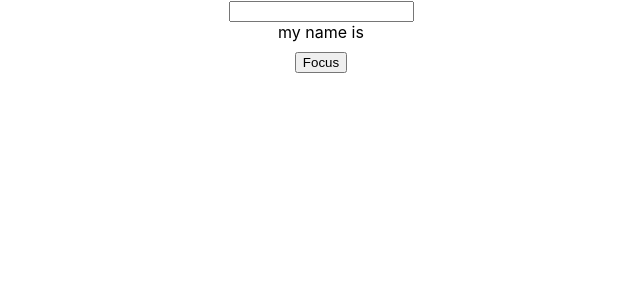
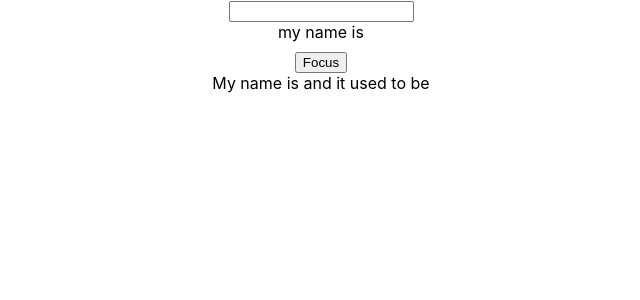
Before and after one commit to kaseyknudsen/react-hooks-practice, a React (Create React App) app: page / in a window 1280 px wide. Shown: the top 300 px of the page, without its empty margins (319-959 px from the left). Built offline with nearby package versions, Linux system fonts and the light colour scheme.

Commit message:
useRef to store previous value

```diff
--- a/src/components/UseRef.js
+++ b/src/components/UseRef.js
@@ -1,21 +1,30 @@
-import React from 'react'
-import { useState, useRef } from 'react'
+import React from "react";
+import { useState, useRef, useEffect } from "react";
 const UseRef = () => {
-    const [name, setName] = useState("")
-    const inputEl = useRef()
-
-    const focus = () => {
-        inputEl.current.focus()
-    }
+  const [name, setName] = useState("");
+  const inputEl = useRef();
+  const prevName = useRef("");
+  const focus = () => {
+    inputEl.current.focus();
+  };
+  useEffect(() => {
+    prevName.current = name;
+  }, [name]);
   return (
     <div>
-        <div className="name">
-            <input ref={inputEl} value={name} onChange={(e) => setName(e.target.value) }></input>
-            <div>my name is {name}</div>
-            <button style={{marginTop: '10px'}} onClick={focus}>Focus</button>
+      <div className="name">
+        {/* <input ref={inputEl} value={name} onChange={(e) => setName(e.target.value) }></input> */}
+        <input value={name} onChange={(e) => setName(e.target.value)}></input>
+        <div>my name is {name}</div>
+        <button style={{ marginTop: "10px" }} onClick={focus}>
+          Focus
+        </button>
+        <div>
+          My name is {name} and it used to be {prevName.current}
         </div>
+      </div>
     </div>
-  )
-}
+  );
+};
 
-export default UseRef
+export default UseRef;
```
